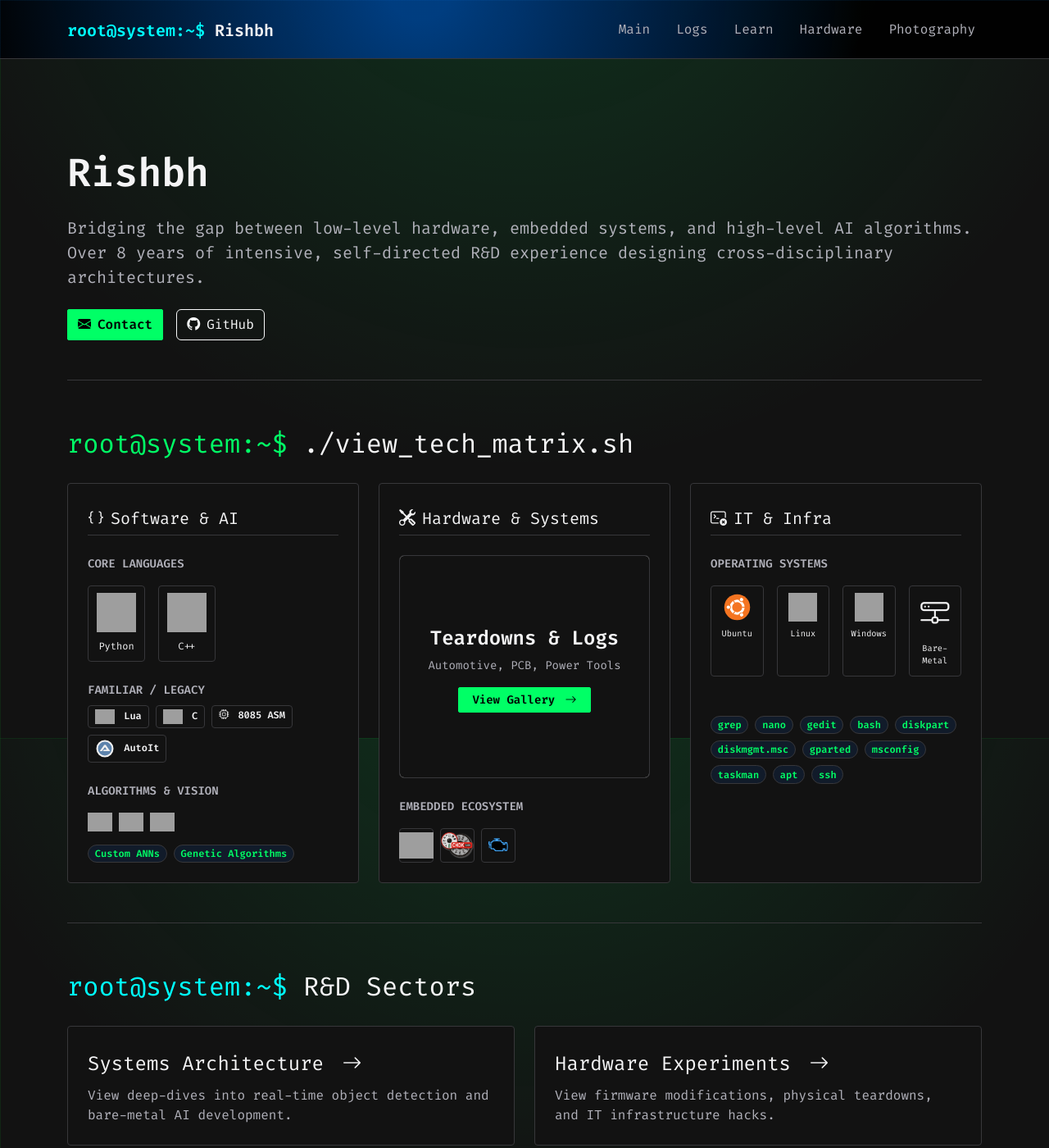
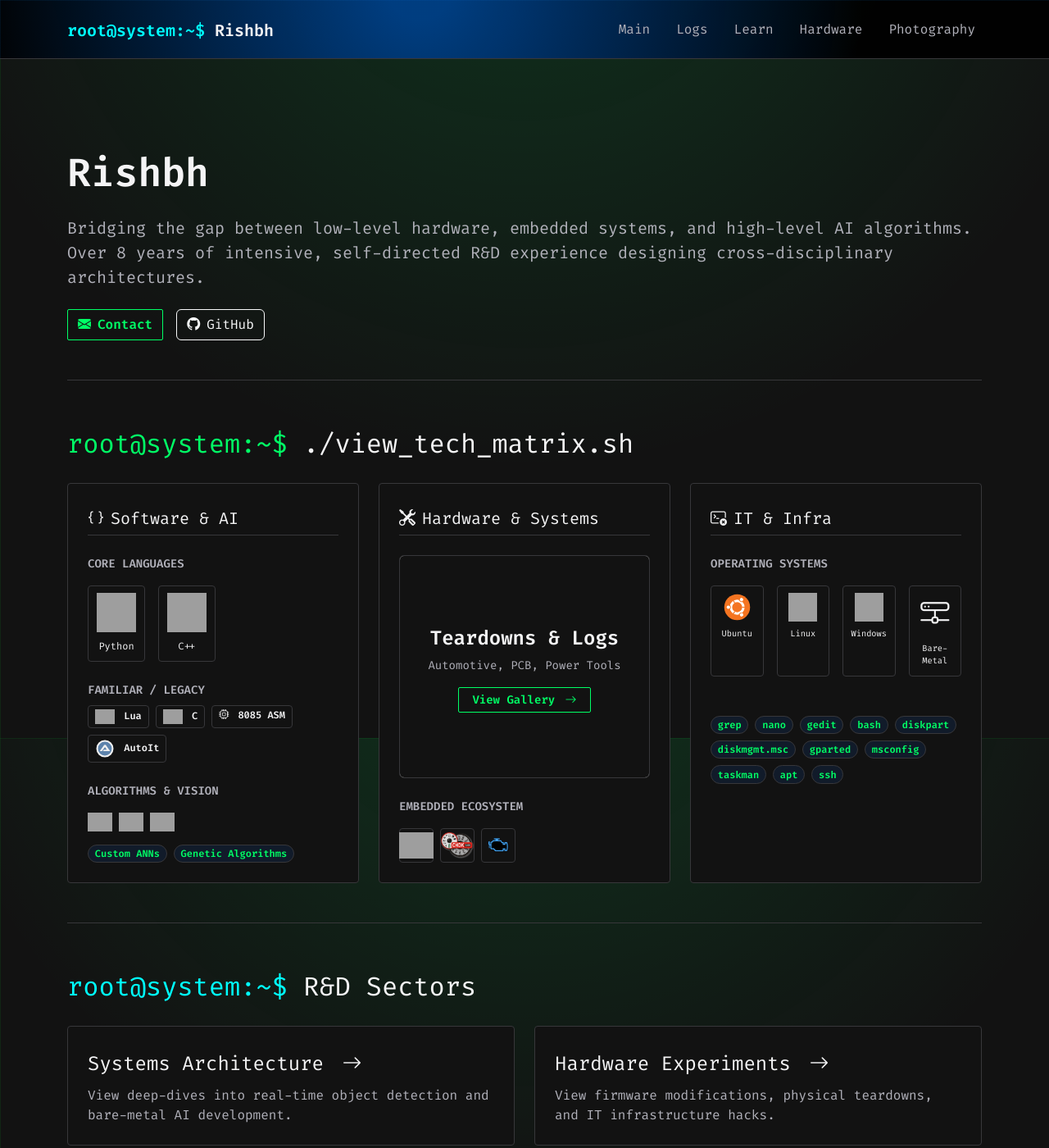
Before and after one commit to CodeRSTech/coderstech.github.io, a Jekyll site: the page built from index.md, in a window 1280 px wide and 1400 px high. Shown: the whole window at 82% size. Built offline with Jekyll 4.4.1, drawn with Linux system fonts in a browser that asks for light colours; grey boxes are pictures that could not be loaded.

Commit message:
more refinements

```diff
--- a/_layouts/main.html
+++ b/_layouts/main.html
@@ -14,9 +14,6 @@
   <link rel="stylesheet" href="/assets/css/top_navbar.css">
   <link rel="stylesheet" href="/assets/css/images.css">
   <!--link rel="stylesheet" href="/assets/css/"-->
-  <style>
-
-  </style>
 </head>
 <!-- Native Scrollspy applied directly to the body -->
 <body class="bg-dark text-light" data-bs-spy="scroll" data-bs-target="#toc-nav">
--- a/assets/css/terminal.css
+++ b/assets/css/terminal.css
@@ -67,16 +67,43 @@ p, small, .text-white-50 {
 .text-info { color: var(--accent-cyan) !important; }
 .text-danger { color: var(--accent-magenta) !important; }
 
-/* Primary Button Styling */
+/* Upgraded Primary Button */
 .btn-primary {
-  background-color: var(--accent-green) !important;
-  border-color: var(--accent-green) !important;
-  color: #000000 !important;
+  position: relative;
+  background-color: transparent !important; /* Start hollow */
+  border: 1px solid var(--accent-green) !important;
+  color: var(--accent-green) !important;
   font-weight: 600;
   border-radius: 2px !important;
+  overflow: hidden; /* Keeps the laser animation inside the button */
+  z-index: 1;
+  transition: all 0.3s ease;
 }
+
+/* The scanning laser line */
+.btn-primary::before {
+  content: '';
+  position: absolute;
+  top: 0;
+  left: -100%;
+  width: 100%;
+  height: 100%;
+  background: linear-gradient(90deg, transparent, rgba(255, 255, 255, 0.5), transparent);
+  z-index: -1;
+  transition: left 0.6s ease;
+}
+
+/* The Hover State: Fills background, creates massive glow, and triggers the laser */
 .btn-primary:hover {
-  box-shadow: 0 0 10px rgba(0, 255, 102, 0.4);
+  background-color: var(--accent-green) !important;
+  color: #000000 !important;
+  box-shadow: 0 0 15px var(--accent-green),
+              0 0 30px rgba(0, 255, 102, 0.4),
+              inset 0 0 10px rgba(255, 255, 255, 0.5);
+}
+
+.btn-primary:hover::before {
+  left: 100%;
 }
 
 /* The Terminal Prompt styling */
```
